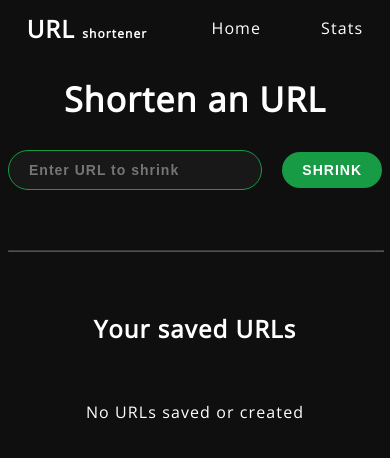
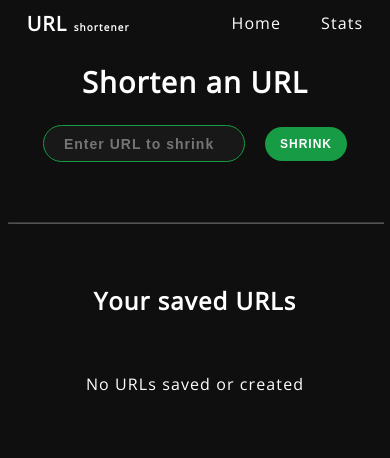
Before and after one commit to fedevcoding/Url-shortener, a React (Vite) app in the folder client/: page / in a window 390 px wide. Shown: the top 458 px of the page. Built offline with nearby package versions, Linux system fonts and the light colour scheme.

Commit message:
home responsive

```diff
--- a/client/src/components/Header.scss
+++ b/client/src/components/Header.scss
@@ -10,4 +10,34 @@
   .links {
     gap: 60px;
   }
+
+  @media (max-width: 450px) {
+    height: 30px;
+
+    h2 {
+      font-size: 20px;
+    }
+    .little {
+      font-size: 10px;
+    }
+
+    .links {
+      gap: 40px;
+    }
+  }
+  @media (max-width: 380px) {
+    height: 30px;
+
+    h2 {
+      font-size: 18px;
+    }
+    .little {
+      font-size: 8px;
+    }
+
+    .links {
+      gap: 30px;
+      font-size: 14px;
+    }
+  }
 }
--- a/client/src/index.css
+++ b/client/src/index.css
@@ -83,6 +83,13 @@ a{
   transform: scale(0.95);
 }
 
+@media (max-width: 650px) {
+  .button{
+    padding: 10px 15px;
+    font-size: 12px;
+  }
+}
+
 
 .input{
   border: none;
@@ -112,3 +119,21 @@ hr {
 ::-webkit-scrollbar {
   display: none;
 }
+
+
+
+@media (max-width: 1024px){
+  .remove-1024{
+    display: none !important;
+  }
+}
+@media (max-width: 650px){
+  .remove-650{
+    display: none !important;
+  }
+}
+@media (max-width: 550px){
+  .remove-550{
+    display: none !important;
+  }
+}
--- a/client/src/pages/Home/Home.scss
+++ b/client/src/pages/Home/Home.scss
@@ -8,12 +8,29 @@
     input {
       width: 300px;
       height: 18px;
+
+      @media (max-width: 650px) {
+        width: 200px;
+        height: 16px;
+      }
+      @media (max-width: 450px) {
+        width: 160px;
+        height: 15px;
+      }
+      @media (max-width: 380px) {
+        width: 130px;
+        height: 14px;
+      }
     }
   }
 
   .title {
     text-align: center;
     font-size: 34px;
+
+    @media (max-width: 650px) {
+      font-size: 29px;
+    }
   }
 
   .table-section {
@@ -32,11 +49,19 @@
 
       th {
         padding-top: 10px;
+
+        @media (max-width: 500px) {
+          font-size: 15px;
+        }
       }
 
       td {
         padding: 10px;
         text-align: center;
+
+        @media (max-width: 500px) {
+          font-size: 14px;
+        }
       }
 
       .actions {
--- a/client/src/pages/Home/Table.tsx
+++ b/client/src/pages/Home/Table.tsx
@@ -16,10 +16,10 @@ const Table = () => {
         <table>
           <thead>
             <tr>
-              <th></th>
-              <th>Long URL</th>
+              <th className="remove-650"></th>
+              <th className="remove-1024">Long URL</th>
               <th>Short URL</th>
-              <th></th>
+              <th className="remove-550"></th>
             </tr>
           </thead>
           <tbody>
@@ -29,10 +29,10 @@ const Table = () => {
               mapper={({ longUrl, shortUrl }, index, key) => {
                 return (
                   <tr key={key}>
-                    <td>
+                    <td className="remove-650">
                       <p>{index + 1}</p>
                     </td>
-                    <td>
+                    <td className="remove-1024">
                       <a href={longUrl} target="_blank">
                         {longUrl}
                       </a>
@@ -42,7 +42,7 @@ const Table = () => {
                         {CLIENT_URL}/{shortUrl}
                       </a>
                     </td>
-                    <td className="actions">
+                    <td className="actions remove-550">
                       <Link to={`/stats?id=${shortUrl}`}>
                         <button className="button">Stats</button>
                       </Link>
@@ -50,7 +50,7 @@ const Table = () => {
                         onClick={() => {
                           removeAlias(shortUrl);
                         }}
-                        className="button red"
+                        className="button red remove-1024"
                       >
                         Hide
                       </button>
```
